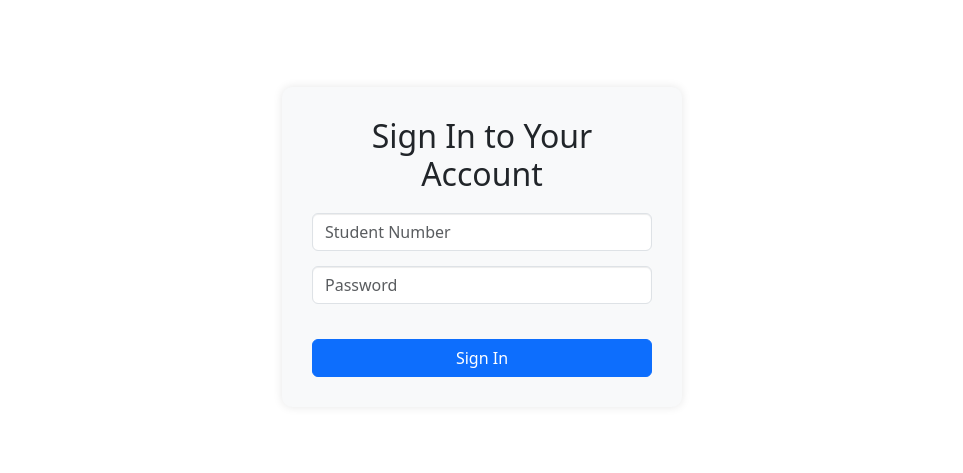
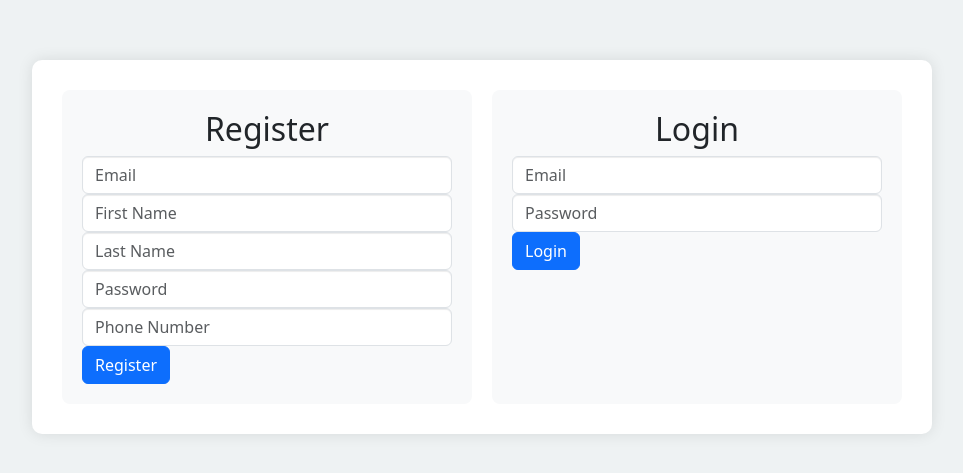
Before and after one commit to yhe494/Culinary-Portfolio-Builde, a React (Vite) app in the folder client-react/: page / in a window 1280 px wide. Shown: the part 153-626 px from the top of the page, without its empty margins (158-1121 px from the left). Built offline with nearby package versions, Linux system fonts and the light colour scheme; no server answers.

Commit message:
register/login page-temp

```diff
--- a/client-react/src/pages/SignIn.jsx
+++ b/client-react/src/pages/SignIn.jsx
@@ -4,92 +4,123 @@ import { Form, Button, Alert } from 'react-bootstrap';
 import { AuthContext } from '../context/AuthContext';
 import './SignIn.css';
 
-const SignIn = () => {
-  const [studentNumber, setStudentNumber] = useState('');
-  const [password, setPassword] = useState('');
+const AuthPage = () => {
+  const [registerData, setRegisterData] = useState({
+    email: '',
+    firstName: '',
+    lastName: '',
+    password: '',
+    phoneNumber: ''
+  });
+  const [loginData, setLoginData] = useState({
+    email: '',
+    password: ''
+  });
   const [error, setError] = useState('');
   const navigate = useNavigate();
   const { setUser } = useContext(AuthContext);
 
-  const handleSubmit = async (e) => {
+  const handleRegisterChange = (e) => {
+    setRegisterData({ ...registerData, [e.target.name]: e.target.value });
+  };
+
+  const handleLoginChange = (e) => {
+    setLoginData({ ...loginData, [e.target.name]: e.target.value });
+  };
+
+  const handleRegisterSubmit = async (e) => {
+    e.preventDefault();
+    setError('');
+
+    try {
+      const response = await fetch('http://localhost:5001/register', {
+        method: 'POST',
+        headers: { 'Content-Type': 'application/json' },
+        body: JSON.stringify(registerData),
+      });
+
+      const data = await response.json();
+      if (response.ok) {
+        alert('Registration successful! Please log in.');
+      } else {
+        setError(data.message || 'Registration failed');
+      }
+    } catch (error) {
+      console.error('Registration error:', error);
+      setError('An error occurred during registration. Please try again.');
+    }
+  };
+
+  const handleLoginSubmit = async (e) => {
     e.preventDefault();
     setError('');
 
     try {
       const response = await fetch('http://localhost:5001/signin', {
         method: 'POST',
-        headers: {
-          'Content-Type': 'application/json',
-        },
+        headers: { 'Content-Type': 'application/json' },
         credentials: 'include',
-        body: JSON.stringify({ studentNumber, password }),
+        body: JSON.stringify(loginData),
       });
 
       const data = await response.json();
-      console.log('Sign-in response:', data); // Debug log
-
       if (response.ok) {
-        if (!data.student) {
-          throw new Error('No student data received');
-        }
-
         localStorage.setItem('token', data.token);
-
-        setUser({
-          studentNumber: data.student.studentNumber,
-          isAdmin: data.student.isAdmin
-        });
-
-        // Navigate based on user role
-        if (data.student.isAdmin) {
-          navigate('/admin');
-        } else {
-          navigate('/student');
-        }
+        setUser({ email: data.user.email, isAdmin: data.user.isAdmin });
+        navigate(data.user.isAdmin ? '/admin' : '/student');
       } else {
-        setError(data.message || 'Sign-in failed');
+        setError(data.message || 'Login failed');
       }
     } catch (error) {
-      console.error('Sign-in error:', error);
-      setError('An error occurred during sign-in. Please try again.');
+      console.error('Login error:', error);
+      setError('An error occurred during login. Please try again.');
     }
   };
 
   return (
-    <div className="signin-container">
-      <div className="signin-form">
-        <h2 className="text-center signin-title">Sign In to Your Account</h2>
-        {error && <Alert variant="danger">{error}</Alert>}
-        <Form onSubmit={handleSubmit}>
-          <Form.Group controlId="formStudentNumber" className="form-group">
-            <Form.Control
-              type="text"
-              placeholder="Student Number"
-              value={studentNumber}
-              onChange={(e) => setStudentNumber(e.target.value)}
-              required
-              className="form-control"
-            />
-          </Form.Group>
+    <div className="auth-container">
+      <div className="auth-box">
+        {/* Register Form */}
+        <div className="register-section">
+          <h2 className="text-center">Register</h2>
+          {error && <Alert variant="danger">{error}</Alert>}
+          <Form onSubmit={handleRegisterSubmit}>
+            <Form.Group>
+              <Form.Control type="email" name="email" placeholder="Email" onChange={handleRegisterChange} required />
+            </Form.Group>
+            <Form.Group>
+              <Form.Control type="text" name="firstName" placeholder="First Name" onChange={handleRegisterChange} required />
+            </Form.Group>
+            <Form.Group>
+              <Form.Control type="text" name="lastName" placeholder="Last Name" onChange={handleRegisterChange} required />
+            </Form.Group>
+            <Form.Group>
+              <Form.Control type="password" name="password" placeholder="Password" onChange={handleRegisterChange} required />
+            </Form.Group>
+            <Form.Group>
+              <Form.Control type="text" name="phoneNumber" placeholder="Phone Number" onChange={handleRegisterChange} required />
+            </Form.Group>
+            <Button type="submit">Register</Button>
+          </Form>
+        </div>
 
-          <Form.Group controlId="formPassword" className="form-group">
-            <Form.Control
-              type="password"
-              placeholder="Password"
-              value={password}
-              onChange={(e) => setPassword(e.target.value)}
-              required
-              className="form-control"
-            />
-          </Form.Group>
-
-          <Button type="submit" className="signin-button">
-            Sign In
-          </Button>
-        </Form>
+        {/* Login Form */}
+        <div className="login-section">
+          <h2 className="text-center">Login</h2>
+          {error && <Alert variant="danger">{error}</Alert>}
+          <Form onSubmit={handleLoginSubmit}>
+            <Form.Group>
+              <Form.Control type="email" name="email" placeholder="Email" onChange={handleLoginChange} required />
+            </Form.Group>
+            <Form.Group>
+              <Form.Control type="password" name="password" placeholder="Password" onChange={handleLoginChange} required />
+            </Form.Group>
+            <Button type="submit">Login</Button>
+          </Form>
+        </div>
       </div>
     </div>
   );
 };
 
-export default SignIn;
+export default AuthPage;
--- a/client-react/src/pages/Signin.css
+++ b/client-react/src/pages/Signin.css
@@ -1,36 +1,50 @@
-.signin-container {
+.auth-container {
   display: flex;
   justify-content: center;
   align-items: center;
   height: 100vh;
   width: 100vw;
+  background-color: #eef2f3;
 }
 
-.signin-form {
-  background-color: #f8f9fa;
+.auth-box {
+  display: flex;
+  flex-direction: row;
+  background-color: #ffffff;
   padding: 30px;
   border-radius: 10px;
-  box-shadow: 0 0 10px rgba(0, 0, 0, 0.1);
-  width: 100%;
-  max-width: 400px;
+  box-shadow: 0 0 15px rgba(0, 0, 0, 0.1);
+  width: 80%;
+  max-width: 900px;
+  gap: 20px;
 }
 
-.signin-title {
-  margin-bottom: 20px;
-  text-align: center;
+.register-section,
+.login-section {
+  flex: 1;
+  padding: 20px;
+  border-radius: 8px;
+  background-color: #f8f9fa;
 }
 
-.signin-button {
+h2 {
+  text-align: center;
+  margin-bottom: 20px;
+}
+
+.auth-button {
   background-color: #007bff;
   border: none;
   padding: 10px;
   font-size: 16px;
   border-radius: 5px;
   width: 100%;
-  margin-top: 20px;
+  margin-top: 15px;
+  color: white;
+  cursor: pointer;
 }
 
-.signin-button:hover {
+.auth-button:hover {
   background-color: #0056b3;
 }
 
@@ -52,6 +66,15 @@
   outline: 0;
   box-shadow: inset 0 1px 1px rgba(0, 0, 0, 0.075), 0 0 8px rgba(128, 189, 255, 0.6);
 }
-.checkbox-margin{
-  margin-top: 20px;
+
+@media (max-width: 768px) {
+  .auth-box {
+    flex-direction: column;
+    width: 90%;
+  }
+
+  .register-section,
+  .login-section {
+    width: 100%;
+  }
 }
```
